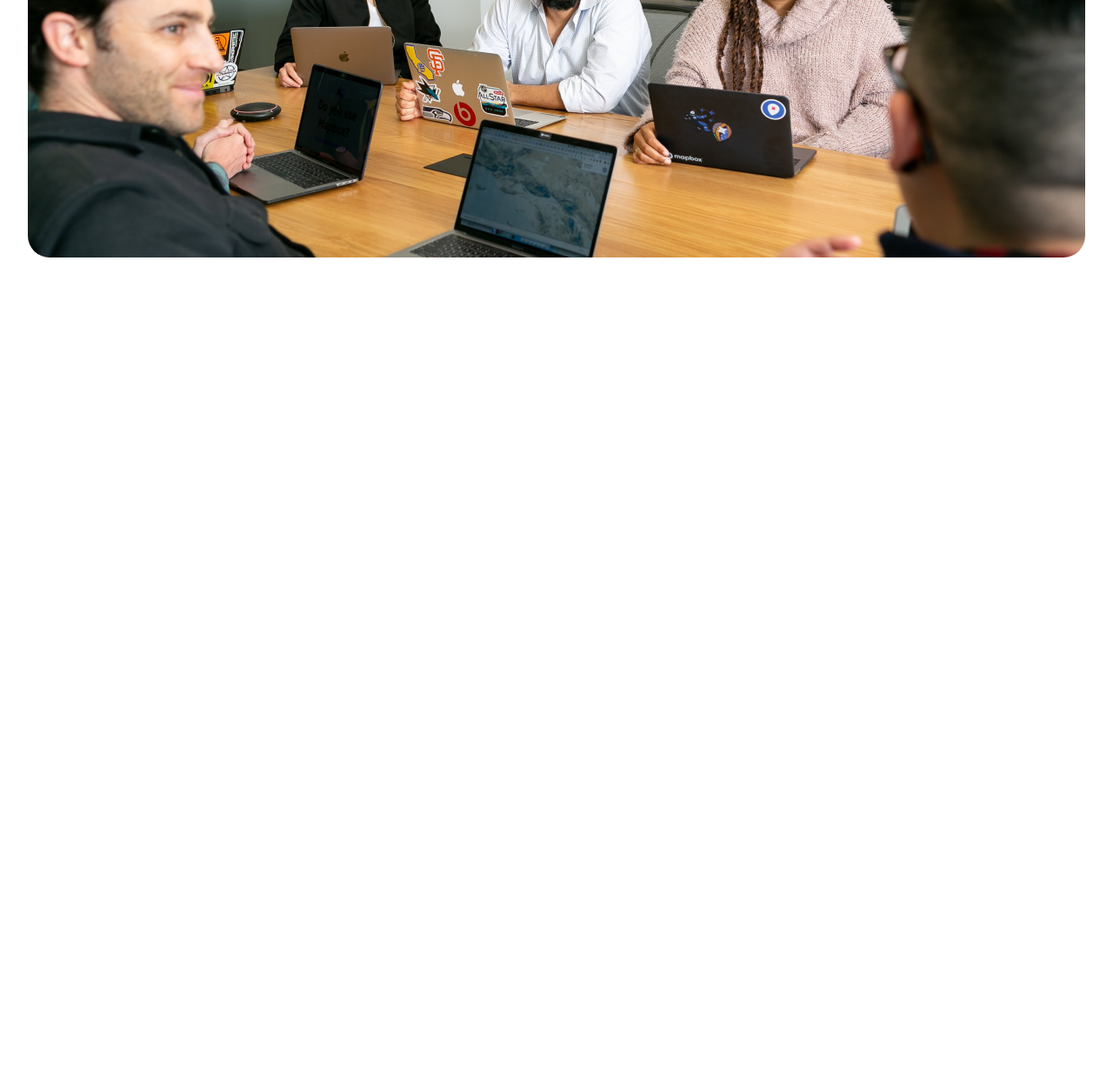
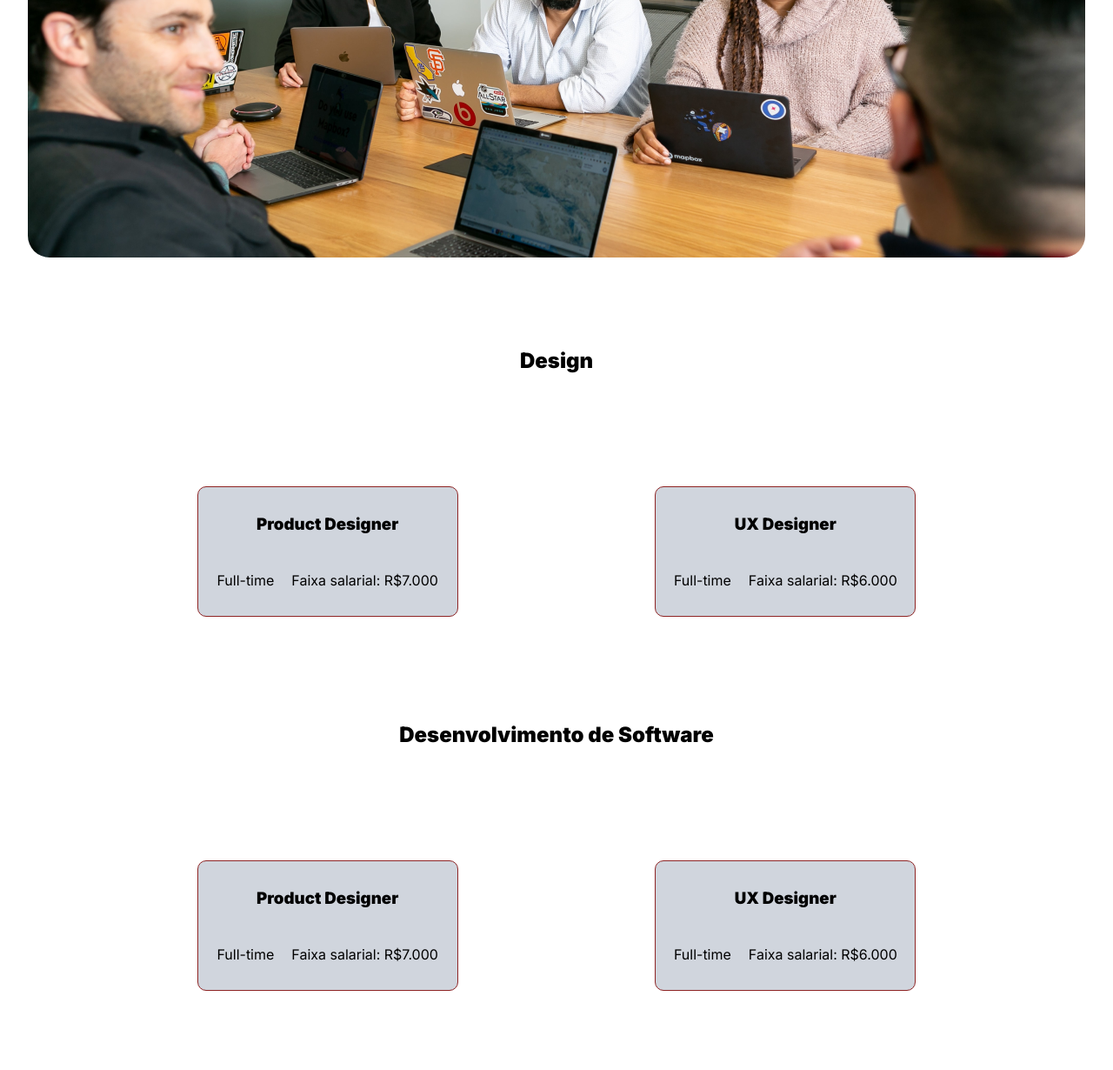
Before and after one commit to Matheus-Sanada/7_days_of_the_code, a plain HTML site: page index.html in a window 1280 px wide. Shown: the part 1011-2241 px from the top of the page at 87% size. Before the commit the page ends 1311 px from the top, so only its background shows below. Drawn offline with Linux system fonts and the light colour scheme.

Commit message:
Atualização

```diff
--- a/index.html
+++ b/index.html
@@ -83,5 +83,75 @@
         </div>
     </section>
 
+
+    <section>
+        <div class="container_work_publi">
+
+            <h2>Design</h2>
+
+            <div class="container_design">
+                <div class="card_work_design">
+                    <h3>Product Designer</h3>
+
+                    <div class="card_work_design_text">
+                        <p>Full-time</p>
+                        <p>Faixa salarial: R$7.000</p>
+                    </div>
+                </div>
+
+
+
+                <div class="card_work_design">
+                    <h3>UX Designer</h3>
+
+                    <div class="card_work_design_text">
+                        <p>Full-time</p>
+                        <p>Faixa salarial: R$6.000</p>
+                    </div>
+                </div>
+
+            </div>
+
+
+
+
+        </div>
+
+
+
+
+        <div class="container_work_publi">
+
+            <h2>Desenvolvimento de Software</h2>
+
+            <div class="container_design">
+                <div class="card_work_design">
+                    <h3>Product Designer</h3>
+
+                    <div class="card_work_design_text">
+                        <p>Full-time</p>
+                        <p>Faixa salarial: R$7.000</p>
+                    </div>
+                </div>
+
+
+
+                <div class="card_work_design">
+                    <h3>UX Designer</h3>
+
+                    <div class="card_work_design_text">
+                        <p>Full-time</p>
+                        <p>Faixa salarial: R$6.000</p>
+                    </div>
+                </div>
+
+            </div>
+
+
+
+
+        </div>
+    </section>
+
 </body>
 </html>
--- a/sass/pages/pages.scss
+++ b/sass/pages/pages.scss
@@ -155,3 +155,49 @@ section {
     margin-top: 30px;
     border-radius: 25px;
 }
+
+.container_work_publi {
+    margin-top: 30px;
+    text-align: center;
+    height: 400px
+}
+
+.container_design {
+    display: flex;
+    align-items: center;
+    justify-content: space-evenly;
+    padding-top: 100px;
+
+}
+
+
+.card_work_design {
+
+    background-color: $colorSix;
+    border: 1px solid $colorOne;
+    padding: 10px;
+    height: 150px;
+    width: 300px;
+    border-radius: 10px;
+    margin-top: 30px;
+
+    display: flex;
+    justify-content: space-around;
+    align-items: center;
+    flex-direction: column;
+
+}
+
+.card_work_design_text {
+
+    display: flex;
+    align-items: center;
+
+}
+
+.card_work_design_text p {
+
+    margin: 0 10px;
+    text-align: center;
+
+}
```
Also changed, not shown: css/style.css, 1 other file.
